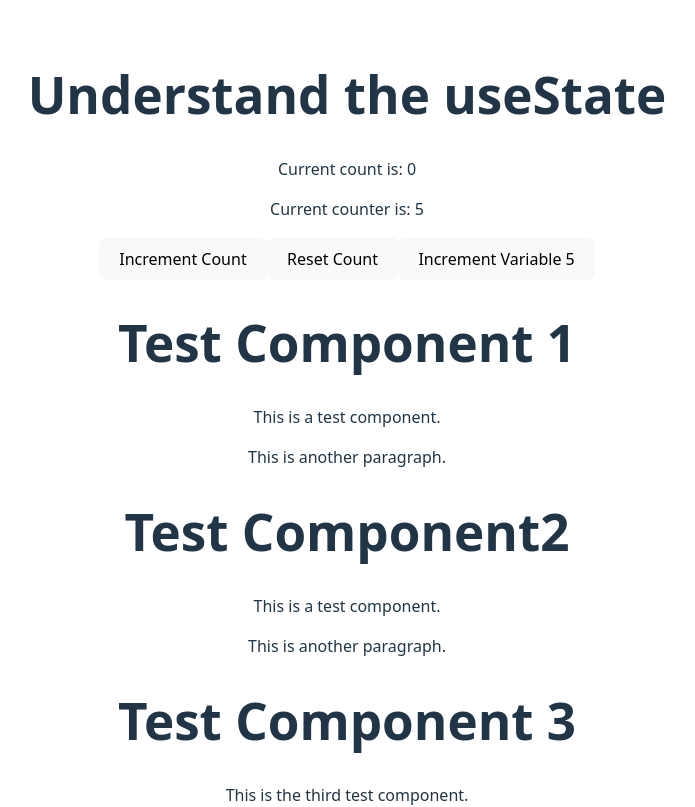
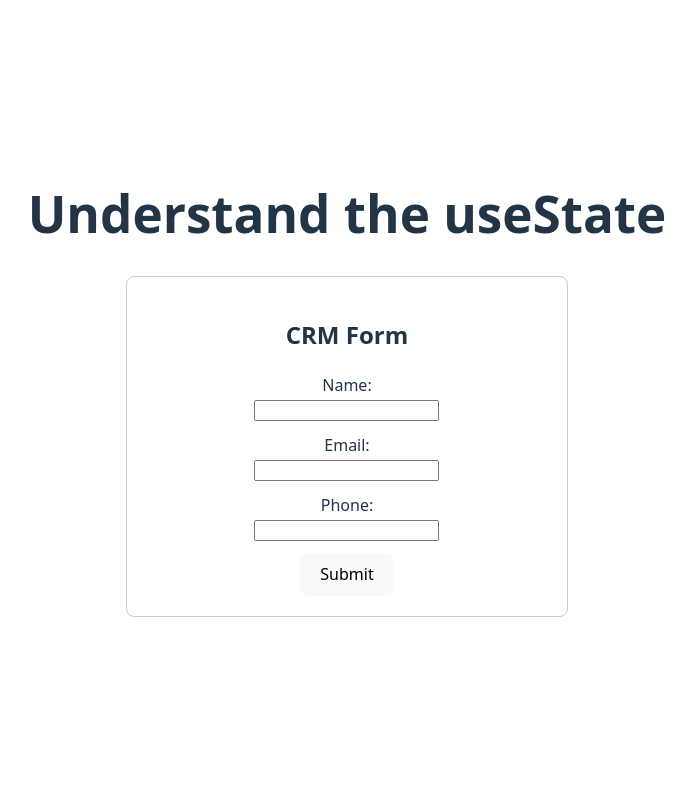
Before and after one commit to MO-SubhrajyotiM-23205/MyCoPilotWorkSpace, a React (Vite) app in the folder ChetanDemo/chetandemoApp/: page / in a window 1280 px wide. Shown: the top 807 px of the page, without its empty margins (293-988 px from the left). Built offline with nearby package versions, Linux system fonts and the light colour scheme.

Commit message:
emplement form validation

```diff
--- a/ChetanDemo/chetandemoApp/src/App.jsx
+++ b/ChetanDemo/chetandemoApp/src/App.jsx
@@ -5,7 +5,8 @@ import reactLogo from './assets/react.svg'
 import viteLogo from '/vite.svg'
 import './App.css'
 import UserInfo from './Lession1.jsx'
-import Practical1 ,{Filternumber} from './Practical1.jsx'
+import Practical1, { Filternumber } from './Practical1.jsx'
+import CRMForm from './CRMForm.jsx'
 
 
 function App() {
@@ -23,10 +24,10 @@ function App() {
     alert("Variable is: " + counter)
   }
   return (
-    <ErrorBoundary>
+
     <>
       <h1>Understand the useState</h1>
-        <p>Current count is: {count}</p>
+      {/* <p>Current count is: {count}</p>
       <p>Current counter is: {counter}</p>
       <button onClick={handleClick}>Increment Count</button>
       <button onClick={() => setCount(0)}>Reset Count</button>
@@ -36,9 +37,12 @@ function App() {
       <Test3 />
       <UserInfo />
       <Practical1 />
-        <Filternumber />
+      <Filternumber /> */}
+      <ErrorBoundary textColor="crimson">
+        <CRMForm />
+      </ErrorBoundary>
     </>
-    </ErrorBoundary>
+
   )
 }
 
--- /dev/null
+++ b/ChetanDemo/chetandemoApp/src/CRMForm.jsx
@@ -0,0 +1,53 @@
+import React, { useState } from "react";
+
+function CRMForm() {
+  const [form, setForm] = useState({ name: "", email: "", phone: "" });
+  const [error, setError] = useState(null);
+
+  const handleChange = (e) => {
+    setForm({ ...form, [e.target.name]: e.target.value });
+    setError(null);
+  };
+
+  const handleSubmit = (e) => {
+    e.preventDefault();
+    // Simple validation
+    if (!form.name || !form.email || !form.phone) {
+      setError(new Error("All fields are required."));
+      return;
+    }
+    if (!/^[^@\s]+@[^@\s]+\.[^@\s]+$/.test(form.email)) {
+      setError(new Error("Invalid email address."));
+      return;
+    }
+    if (!/^\d{10}$/.test(form.phone)) {
+      setError(new Error("Phone number must be 10 digits."));
+      return;
+    }
+    alert("Form submitted successfully!");
+    setForm({ name: "", email: "", phone: "" });
+  };
+
+  if (error) throw error;
+
+  return (
+    <form onSubmit={handleSubmit} style={{ maxWidth: 400, margin: "2rem auto", padding: 20, border: "1px solid #ccc", borderRadius: 8 }}>
+      <h2>CRM Form</h2>
+      <div style={{ marginBottom: 12 }}>
+        <label>Name:</label><br />
+        <input name="name" value={form.name} onChange={handleChange} />
+      </div>
+      <div style={{ marginBottom: 12 }}>
+        <label>Email:</label><br />
+        <input name="email" value={form.email} onChange={handleChange} />
+      </div>
+      <div style={{ marginBottom: 12 }}>
+        <label>Phone:</label><br />
+        <input name="phone" value={form.phone} onChange={handleChange} />
+      </div>
+      <button type="submit">Submit</button>
+    </form>
+  );
+}
+
+export default CRMForm;
--- a/ChetanDemo/chetandemoApp/src/ErrorBoundary.jsx
+++ b/ChetanDemo/chetandemoApp/src/ErrorBoundary.jsx
@@ -16,11 +16,15 @@ class ErrorBoundary extends React.Component {
   }
 
   render() {
+    const { textColor = "red" } = this.props;
     if (this.state.hasError) {
       return (
-        <div style={{ color: "red" }}>
-          <h2>Something went wrong.</h2>
-          <p>{this.state.error && this.state.error.toString()}</p>
+        <div style={{ color: textColor, display: "flex", alignItems: "center", gap: "12px" }}>
+          <span role="img" aria-label="error" style={{ fontSize: "2rem" }}>❌</span>
+          <div>
+            <h2>Something went wrong.</h2>
+            <p>{this.state.error && this.state.error.toString()}</p>
+          </div>
         </div>
       );
     }
```
Also changed, not shown: 2 other files (tests, documents, lock files or other folders). Lines whose indentation alone changed are shown as unchanged.
